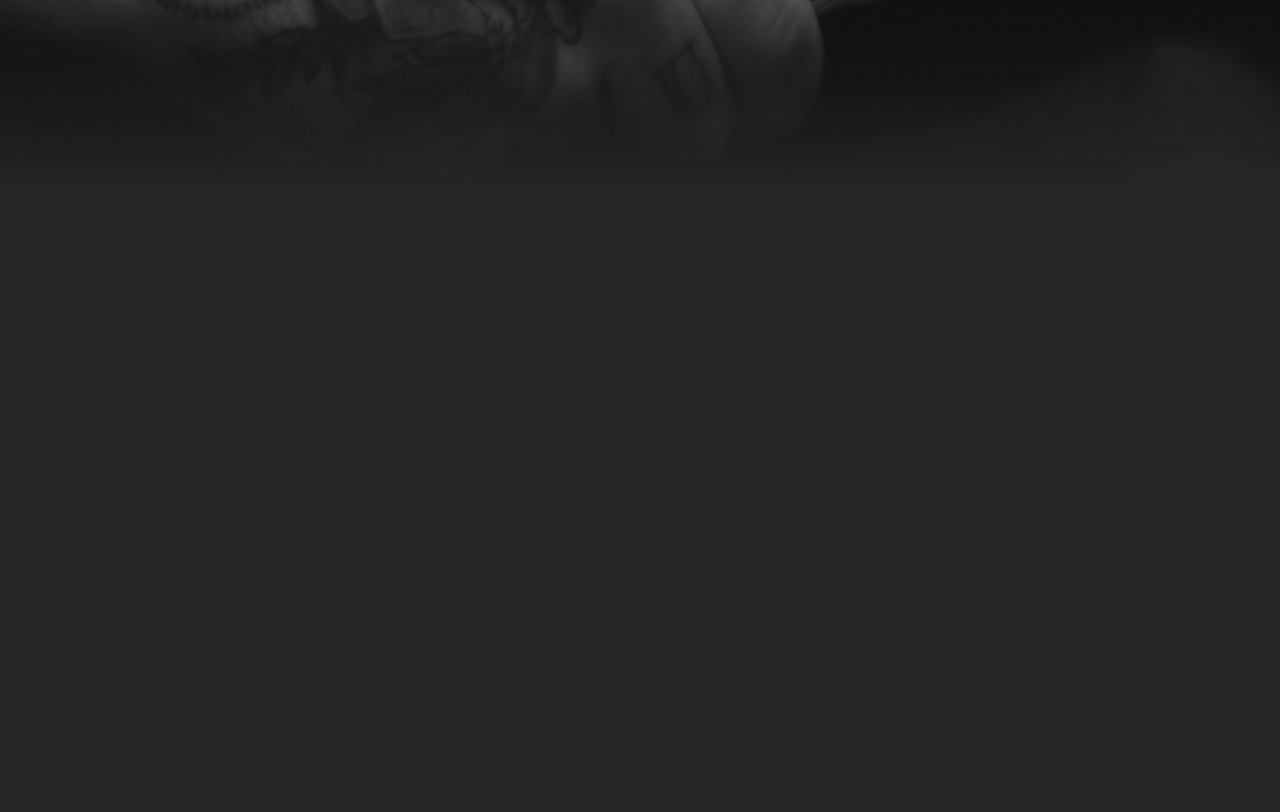
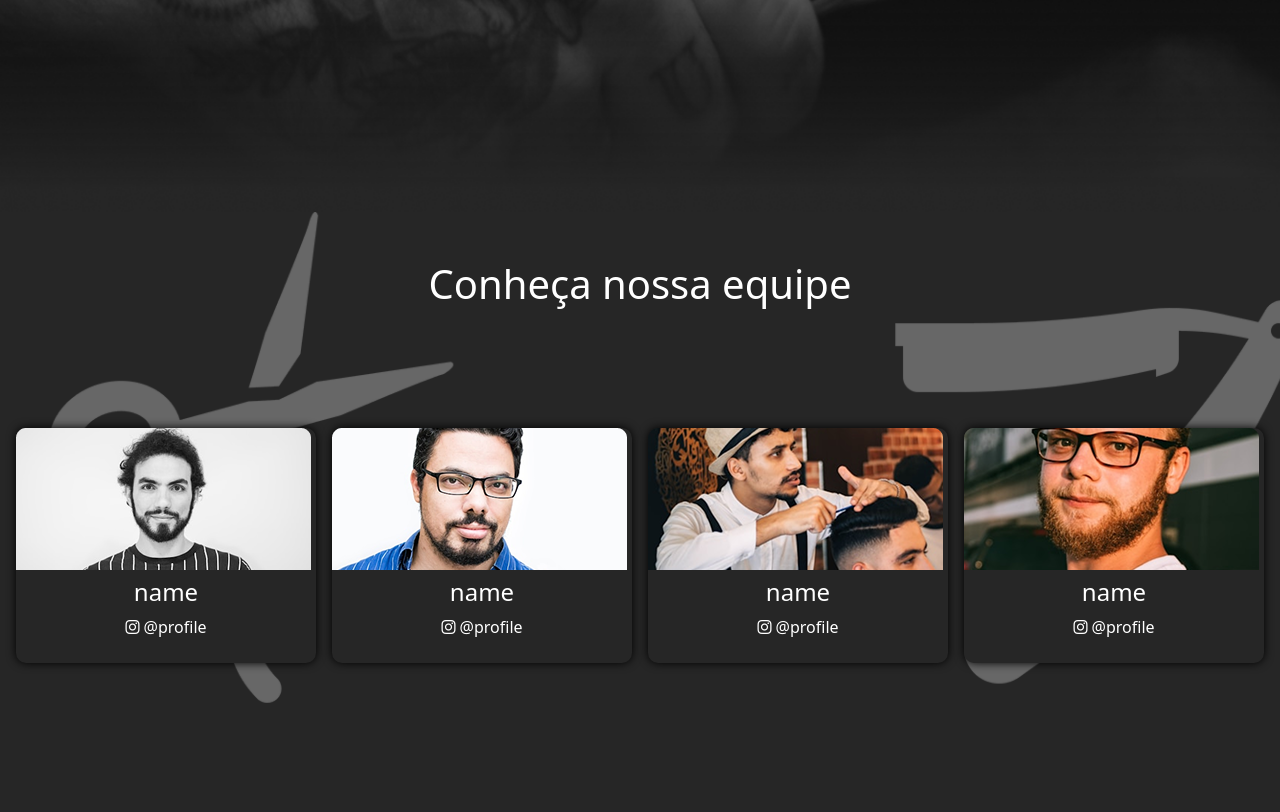
Before and after one commit to Pedroca12345/BarbeariaDoSeuZe, a website built with Vite: page src/index.html in a window 1280 px wide. Shown: the part 678-1490 px from the top of the page. Before the commit the page ends 890 px from the top, so only its background shows below. Built offline with nearby package versions, Linux system fonts and the light colour scheme.

Commit message:
team section

```diff
--- a/src/index.html
+++ b/src/index.html
@@ -26,13 +26,13 @@
 
           <ul class="d-flex gap-5">
             <li>
-              <a href="" class="text-white menu-link">Inicío</a>
+              <a href="#home" class="text-white menu-link">Inicío</a>
             </li>
             <li>
-              <a href="" class="text-white menu-link">Equipe</a>
+              <a href="#team" class="text-white menu-link">Equipe</a>
             </li>
             <li>
-              <a href="" class="text-white menu-link">Serviços</a>
+              <a href="#service" class="text-white menu-link">Serviços</a>
             </li>
             <li>
               <a href="" class="text-white menu-link">Contato</a>
@@ -54,7 +54,7 @@
   </header>
 
   <main class="w-100">
-      <section class="main-cta w-100 d-flex justify-content-center align-items-center flex-column gap-3">
+    <section id="home" class="main-cta w-100 d-flex justify-content-center align-items-center flex-column gap-3">
 
       <h1 class="cta-home-text text-white">O cuidado que seu cabelo e barba merecem !</h1>
       <button class="cta-home-button p-3">Agendar seu horário</button>
@@ -71,6 +71,116 @@
       </div>
 
     </section>
+
+    <section id="team" class="team-section w-100 d-flex align-items-center flex-column gap-3">
+
+      <div class="team-section-title my-5">
+        <h1>Conheça nossa equipe</h1>
+      </div>
+
+      <div class="profile-cards w-100 mt-5 d-flex justify-content-center gap-3">
+
+        <div class="profile">
+
+          <div class="profile-img">
+            <img src="assets/images/profile-1.png" alt="">
+          </div>
+
+          <div class="profile-info d-flex align-items-center justify-content-center flex-column p-2">
+            <div class="profile-name">
+              <h4>name</h4>
+            </div>
+
+            <div class="profile-social">
+              <a href="">
+                <p>
+                  <i class="fa-brands fa-instagram text-white"></i>
+                  @profile
+                </p>
+              </a>
+            </div>
+          </div>
+
+        </div>
+
+        <div class="profile">
+
+          <div class="profile-img">
+            <img src="assets/images/profile-2.png" alt="">
+          </div>
+
+          <div class="profile-info d-flex align-items-center justify-content-center flex-column p-2">
+            <div class="profile-name">
+              <h4>name</h4>
+            </div>
+
+            <div class="profile-social">
+              <a href="">
+                <p>
+                  <i class="fa-brands fa-instagram text-white"></i>
+                  @profile
+                </p>
+              </a>
+            </div>
+          </div>
+
+        </div>
+
+        <div class="profile">
+
+          <div class="profile-img">
+            <img src="assets/images/profile-3.png" alt="">
+          </div>
+
+          <div class="profile-info d-flex align-items-center justify-content-center flex-column p-2">
+            <div class="profile-name">
+              <h4>name</h4>
+            </div>
+
+            <div class="profile-social">
+              <a href="">
+                <p>
+                  <i class="fa-brands fa-instagram text-white"></i>
+                  @profile
+                </p>
+              </a>
+            </div>
+          </div>
+
+        </div>
+
+        <div class="profile">
+
+          <div class="profile-img">
+            <img src="assets/images/profile-4.png" alt="">
+          </div>
+
+          <div class="profile-info d-flex align-items-center justify-content-center flex-column p-2">
+
+            <div class="profile-name">
+              <h4>name</h4>
+            </div>
+
+            <div class="profile-social">
+              <a href="">
+                <p>
+                  <i class="fa-brands fa-instagram text-white"></i>
+                  @profile
+                </p>
+              </a>
+            </div>
+
+          </div>
+
+        </div>
+
+      </div>
+
+    </section>
+
+    <section id="service">
+
+    </section>
   </main>
 
   <script type="module" src="./js/main.js"></script>
--- a/src/scss/styles.scss
+++ b/src/scss/styles.scss
@@ -56,7 +56,6 @@ a:active {
 .main-cta {
   background: url("../assets/images/homeBackground.png") no-repeat;
   background-size: cover;
-  object-fit: cover;
   height: 100vh;
 }
 
@@ -80,3 +79,21 @@ a:active {
 .home-social a:hover {
   transform: scale(1.1);
 }
+
+.team-section {
+  background: url("../assets/images/teamBackground.png") no-repeat;
+  background-size: cover;
+  height: 75vh;
+}
+
+.team-section-title,
+.profile-name {
+  color: #ffffff;
+}
+
+.profile {
+  width: 300px;
+  background-color: $body-bg;
+  border-radius: 10px;
+  box-shadow: #000 0px 0px 10px;
+}
```
Also changed, not shown: src/assets/images/profile-1.png (added), src/assets/images/profile-2.png (added), src/assets/images/profile-3.png (added), src/assets/images/profile-4.png (added). Lines whose indentation alone changed are shown as unchanged.
